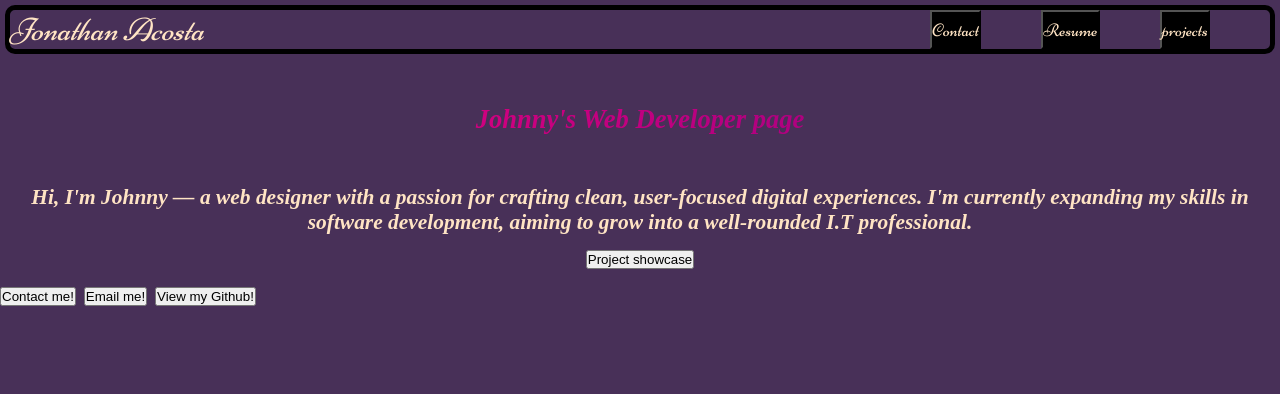
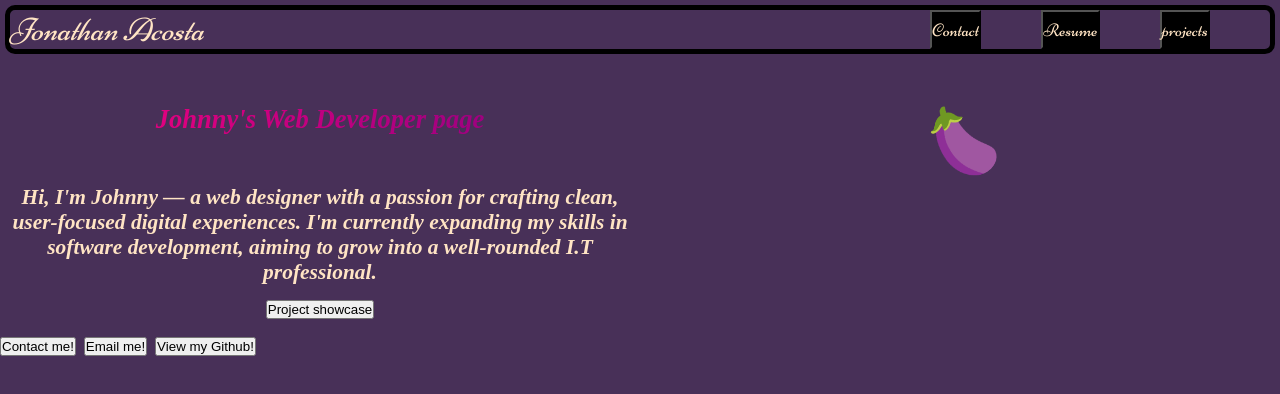
Before and after one commit to JohnnyA7115/Johnny-Portfolio, a plain HTML site: page Website/index.html in a window 1280 px wide. Drawn offline with Linux system fonts and the light colour scheme.

Commit message:
I designed my main content

```diff
--- a/Website/index.html
+++ b/Website/index.html
@@ -20,9 +20,14 @@
     </div>
     </header>
     <main>
-        <h5>Johnny's Web Developer page</h5>
-        <h6>Hi, I'm Johnny — <bold>a web designer</bold> with a passion for crafting clean, user-focused digital experiences. I'm currently expanding my skills in software development, aiming to grow into a well-rounded I.T professional.</h6>
-        <button>Project showcase</button>
+        <div class="mike">
+            <h5>Johnny's Web Developer page</h5>
+            <h6>Hi, I'm Johnny — <bold>a web designer</bold> with a passion for crafting clean, user-focused digital experiences. I'm currently expanding my skills in software development, aiming to grow into a well-rounded I.T professional.</h6>
+            <button>Project showcase</button>
+        </div>
+        <div class="mike">
+            <h1>🍆</h1>
+        </div>
     </main>
     <footer>
         <div>
--- a/Website/stylee.css
+++ b/Website/stylee.css
@@ -37,6 +37,8 @@ header {
 main {
     margin-top: 50px;
     text-align: center;
+    display: flex;
+    justify-content: space-around;
 }
 h5 {
     margin-bottom: 50px;
@@ -44,3 +46,6 @@ h5 {
     -webkit-background-clip: text;
     -webkit-text-fill-color: transparent;
 }
+.mike {
+    width: 900px;
+}
```
Also changed, not shown: 1 other file.
